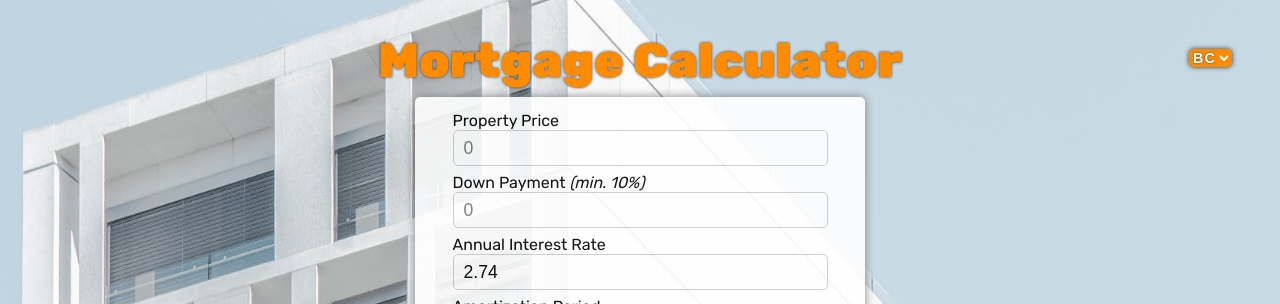
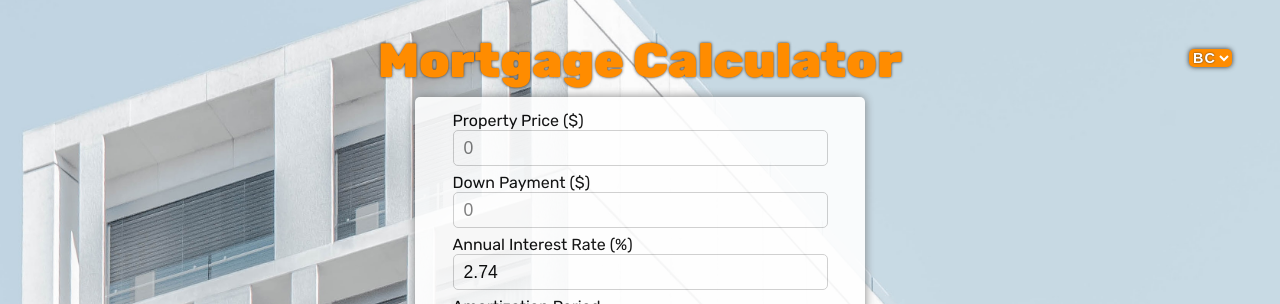
Before and after one commit to hulchenko/mortgage-calculator-produce8, a React (Create React App) app: page / in a window 1280 px wide. Shown: the top 304 px of the page. Built offline with nearby package versions, Linux system fonts and the light colour scheme.

Commit message:
add indications for the fields

```diff
--- a/src/components/Dashboard.js
+++ b/src/components/Dashboard.js
@@ -172,7 +172,7 @@ const Dashboard = ({ provinceRate }) => {
         }}
       >
         <div style={styles.inputDiv}>
-          <label style={{ paddingTop: '7px' }}>Property Price</label>
+          <label style={{ paddingTop: '7px' }}>Property Price ($)</label>
           <input
             placeholder={'0'}
             defaultValue={propertyPrice}
@@ -194,7 +194,7 @@ const Dashboard = ({ provinceRate }) => {
         </div>
         <div style={styles.inputDiv}>
           <label>
-            Down Payment <i>(min. 10%)</i>
+            Down Payment ($)<i></i>
           </label>
           <input
             style={styles.inputField}
@@ -212,11 +212,11 @@ const Dashboard = ({ provinceRate }) => {
                   : 'none',
             }}
           >
-            <i>10% min. cannot be higher than property price</i>
+            <i>10% min, 100% max</i>
           </p>
         </div>
         <div style={styles.inputDiv}>
-          <label>Annual Interest Rate</label>
+          <label>Annual Interest Rate (%)</label>
           <input
             style={styles.inputField}
             placeholder={'0'}
```
